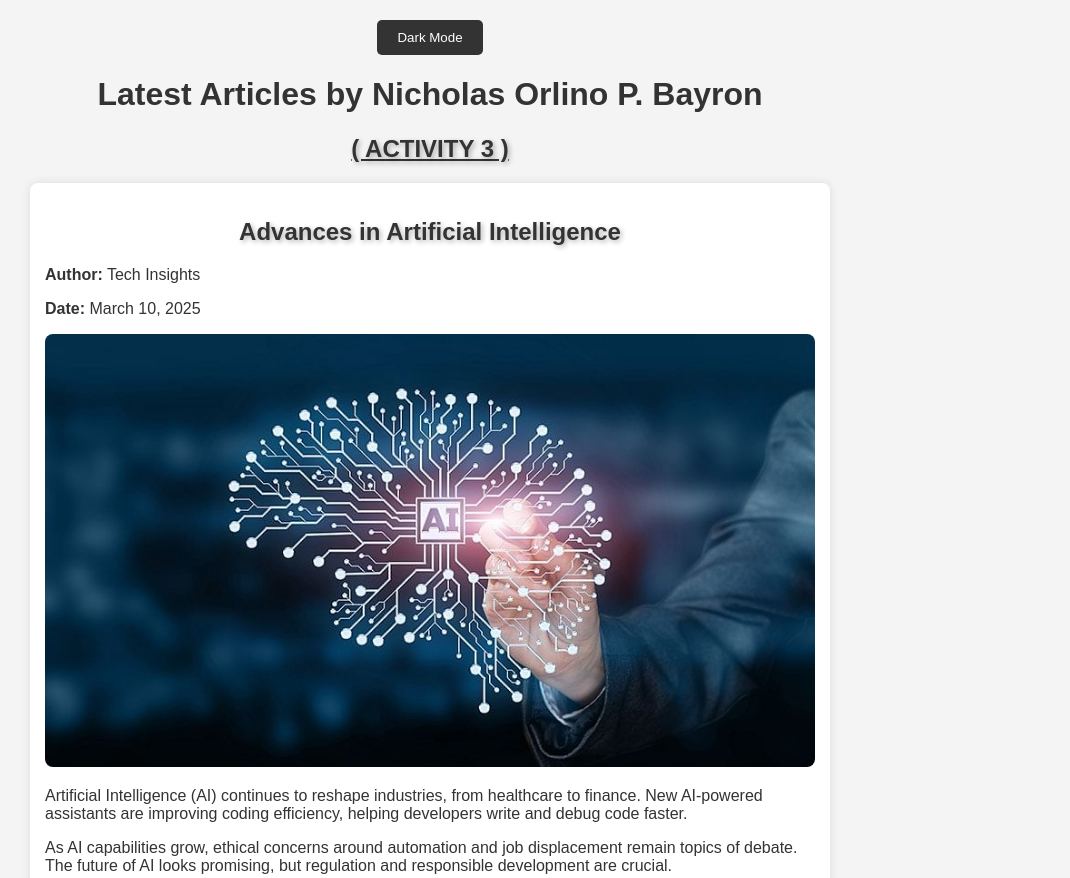
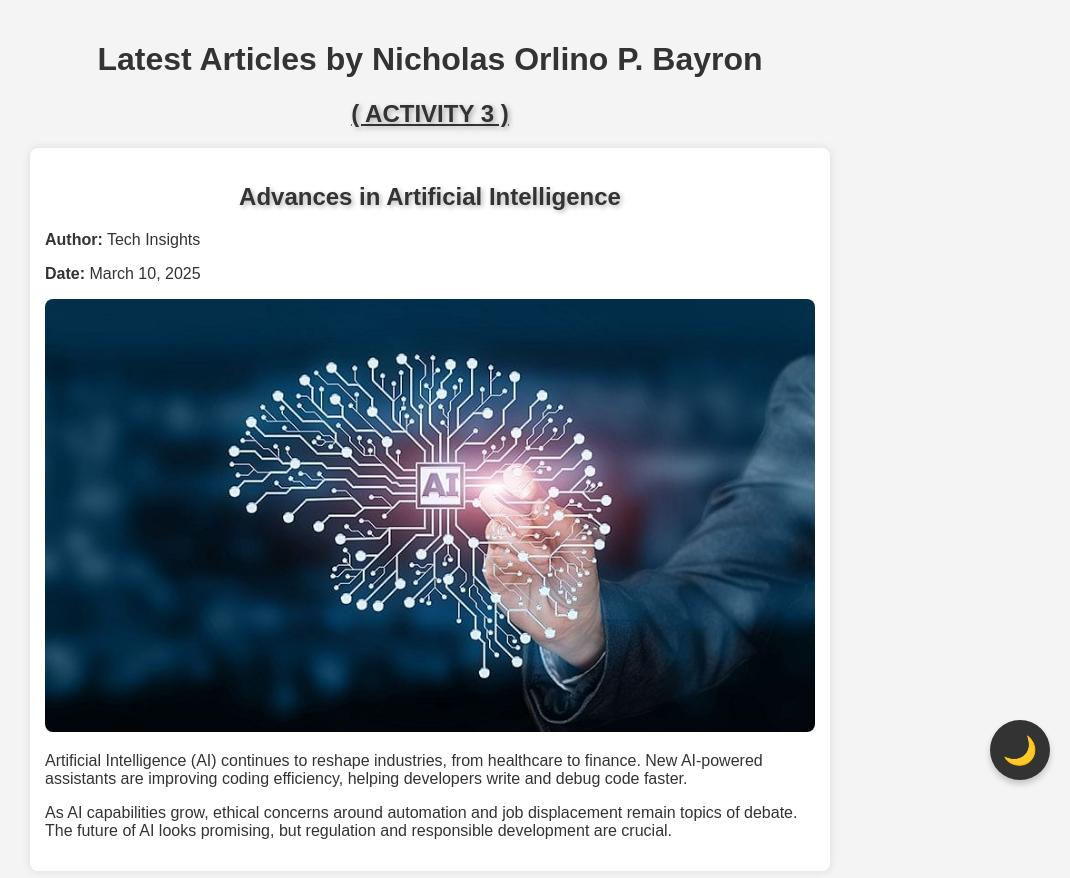
Before and after one commit to NickBayer1026/activity-3, a plain HTML site: page index.html in a window 1280 px wide. Shown: the top 878 px of the page, without its empty margins (210-1280 px from the left). Drawn offline with Linux system fonts and the light colour scheme.

Commit message:
Optimized index.html

```diff
--- a/index.html
+++ b/index.html
@@ -34,23 +34,6 @@
         .dark-mode .article {
             background: #1e1e1e;
         }
-        .toggle-container {
-            text-align: center;
-            margin-bottom: 20px;
-        }
-        .toggle-button {
-            padding: 10px 20px;
-            cursor: pointer;
-            border: none;
-            background: #333;
-            color: white;
-            border-radius: 5px;
-            transition: background 0.3s;
-        }
-        .dark-mode .toggle-button {
-            background: #f4f4f4;
-            color: #333;
-        }
         h2 {
             text-align: center;
             text-shadow: 2px 2px 5px rgba(0, 0, 0, 0.3);
@@ -83,12 +66,37 @@
         .dark-mode .fb-link {
             color: #f4f4f4;
         }
+        /* Floating Bubble Toggle */
+        .toggle-button {
+            position: fixed;
+            bottom: 20px;
+            right: 20px;
+            width: 60px;
+            height: 60px;
+            background: #333;
+            color: white;
+            border: none;
+            border-radius: 50%;
+            display: flex;
+            align-items: center;
+            justify-content: center;
+            font-size: 28px;
+            cursor: pointer;
+            box-shadow: 0 4px 6px rgba(0, 0, 0, 0.2);
+            transition: background 0.3s, transform 0.2s;
+            z-index: 1000;
+        }
+        .toggle-button:hover {
+            transform: scale(1.1);
+        }
+        .dark-mode .toggle-button {
+            background: #f4f4f4;
+            color: #333;
+        }
     </style>
 </head>
 <body>
-    <div class="toggle-container">
-        <button class="toggle-button" onclick="toggleDarkMode()">Dark Mode</button>
-    </div>
+    <button class="toggle-button" onclick="toggleDarkMode()">🌙</button>
 
     <h1 style="text-align: center;">Latest Articles by Nicholas Orlino P. Bayron</h1>
     <h2 style="text-align: center; text-decoration: underline;">( ACTIVITY 3 )</h2>
@@ -121,18 +129,15 @@
         <p>Economic instability is on the rise due to ongoing trade tariff discussions. Former President Trump recently warned about a potential recession linked to new tariff policies.</p>
         <p>Markets are reacting cautiously as global supply chains continue to be affected by trade restrictions. Investors are advised to monitor international economic trends closely.</p>
     </div>
-
+    <hr>
     <a class="fb-link" href="https://www.facebook.com/nicholasbayron" target="_blank">> Visit My Facebook Profile <</a>
-
+    <h1> </h1>
+    <hr>
     <script>
         function toggleDarkMode() {
             document.body.classList.toggle('dark-mode');
             const button = document.querySelector('.toggle-button');
-            if (document.body.classList.contains('dark-mode')) {
-                button.textContent = "Light Mode";
-            } else {
-                button.textContent = "Dark Mode";
-            }
+            button.textContent = document.body.classList.contains('dark-mode') ? "🌞" : "🌙";
         }
     </script>
 </body>
```
